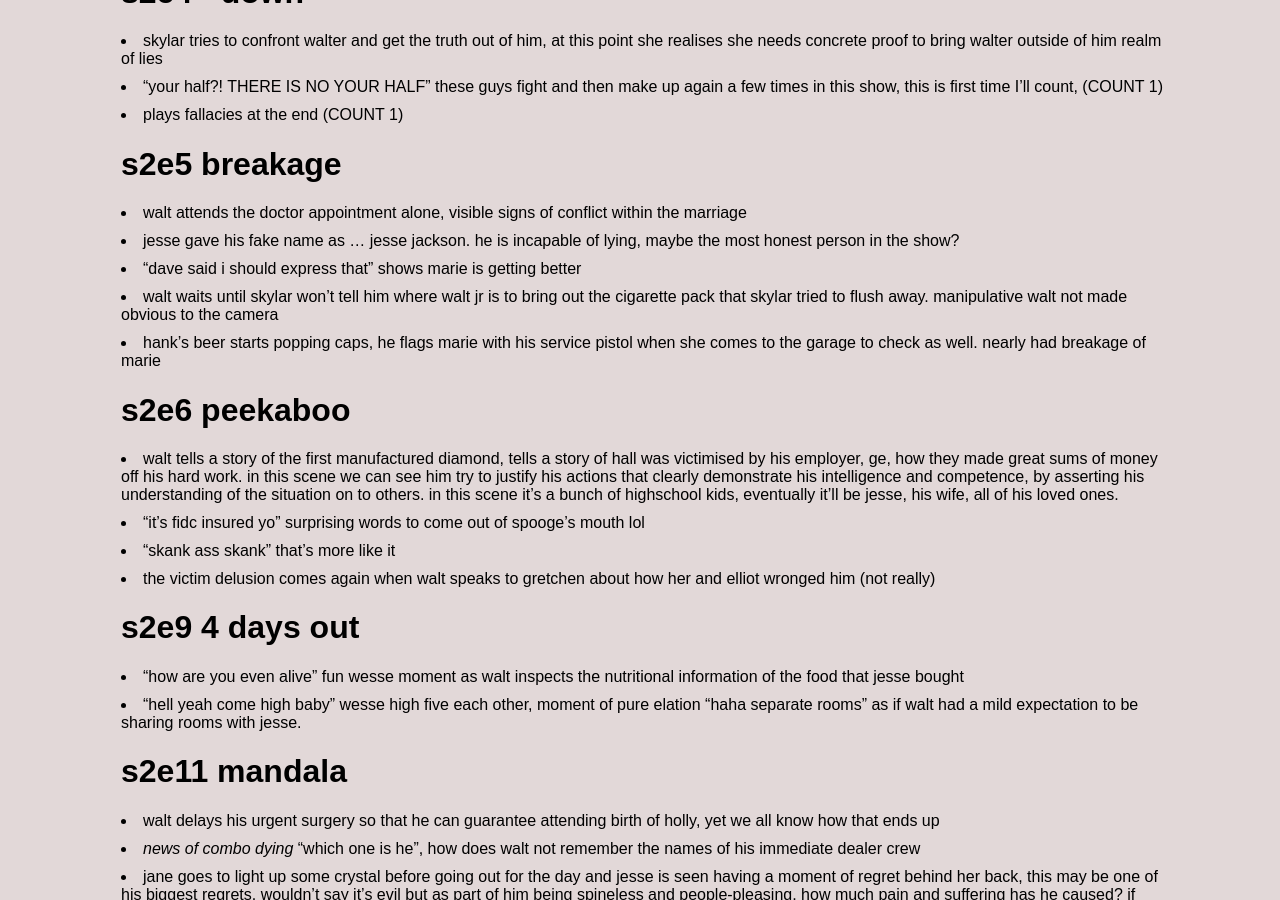
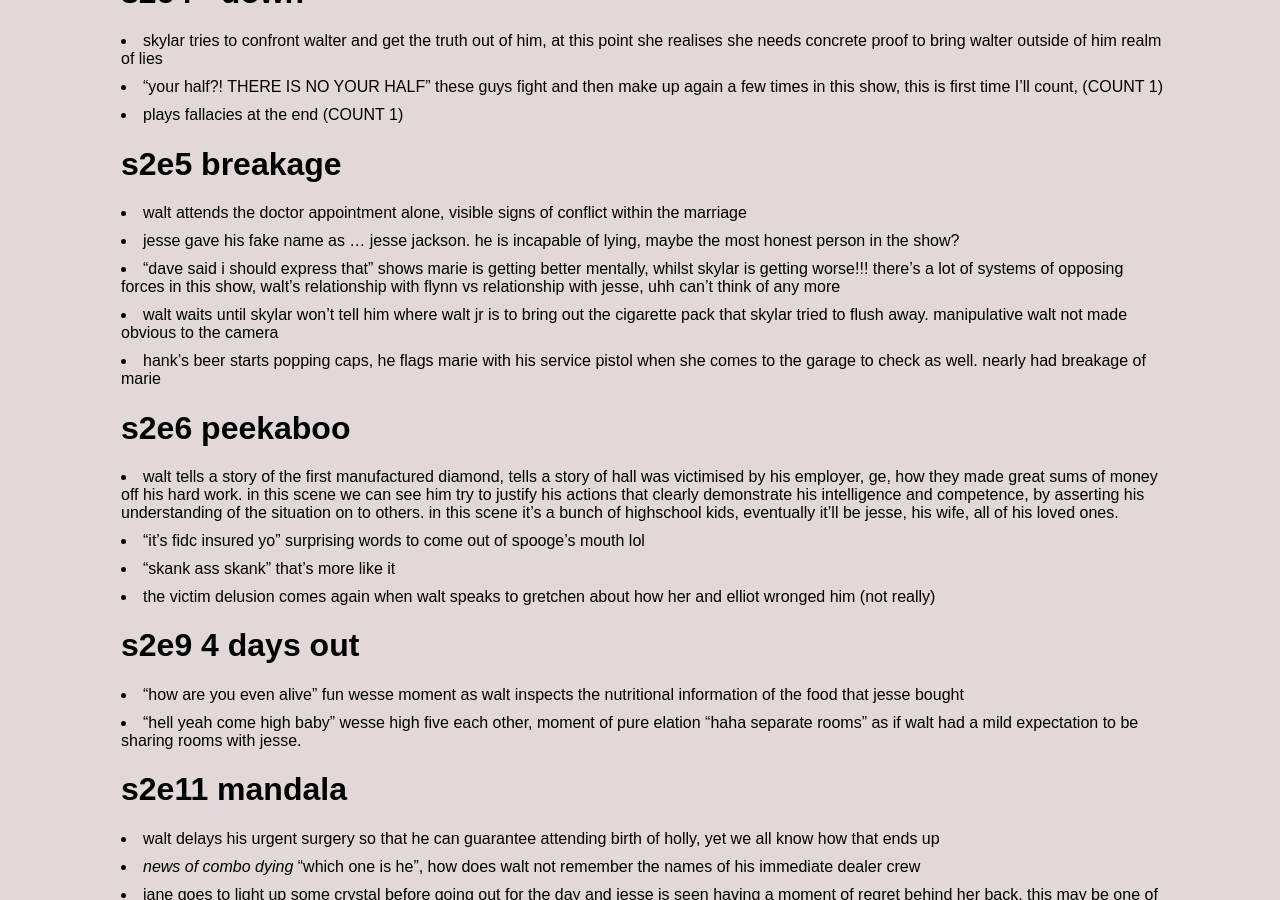
Before and after one commit to jsbaasi/jsbaasi.github.io, a Jekyll site: the page built from _posts/2026-06-08-breaking-bad-episodes.md, in a window 1280 px wide and 900 px high, scrolled down 1662 px. Built offline with Jekyll 4.4.1, drawn with Linux system fonts in a browser that asks for light colours; some of the changed text lies outside the part shown.

Commit message:
vault backup: 2026-07-09 11:11:31

```diff
--- a/_posts/2026-06-08-breaking-bad-episodes.md
+++ b/_posts/2026-06-08-breaking-bad-episodes.md
@@ -40,7 +40,7 @@
 # s2e5 breakage
 - walt attends the doctor appointment alone, visible signs of conflict within the marriage
 - jesse gave his fake name as ... jesse jackson. he is incapable of lying, maybe the most honest person in the show?
-- "dave said i should express that" shows marie is getting better
+- "dave said i should express that" shows marie is getting better mentally, whilst skylar is getting worse!!! there's a lot of systems of opposing forces in this show, walt's relationship with flynn vs relationship with jesse, uhh can't think of any more
 - walt waits until skylar won't tell him where walt jr is to bring out the cigarette pack that skylar tried to flush away. manipulative walt not made obvious to the camera
 - hank's beer starts popping caps, he flags marie with his service pistol when she comes to the garage to check as well. nearly had breakage of marie
 # s2e6 peekaboo
@@ -95,6 +95,7 @@
 # s4e5 - shotgun
 - jesse sings fallacies whilst bored in the car
 - they do the fake reaction test with mike doing the drop offs, as mike is running out of the alley they do a batman style shot. very nice
+- jesse kind of starts to get validation from mike instead, he tells him about how his "crew" used to do things similar to mike's method
 - flynn takes his coffee black, a shot into how he's growing up. it's been like a year since we first saw him i think
 # s4e6 - cornered
 - skylar builds up evidence before confronting walt, she brings up gale boetticher and the dinner conversation then the black eye then the voice message left on the landline at the end for a combo. she thinks it's the only way to get through walt's gaslighting at this point, no love talk, though unfortunately it does not work here as it did in s2e13 abq
```
